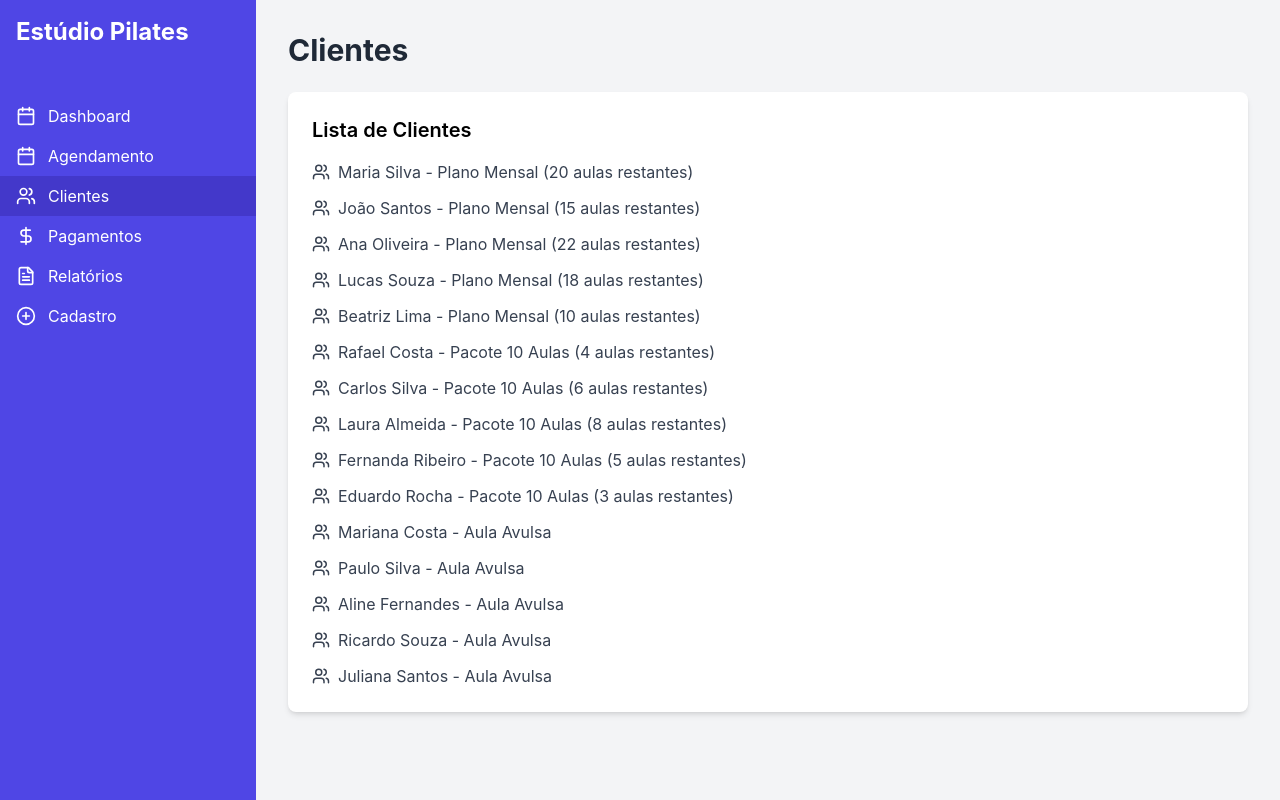
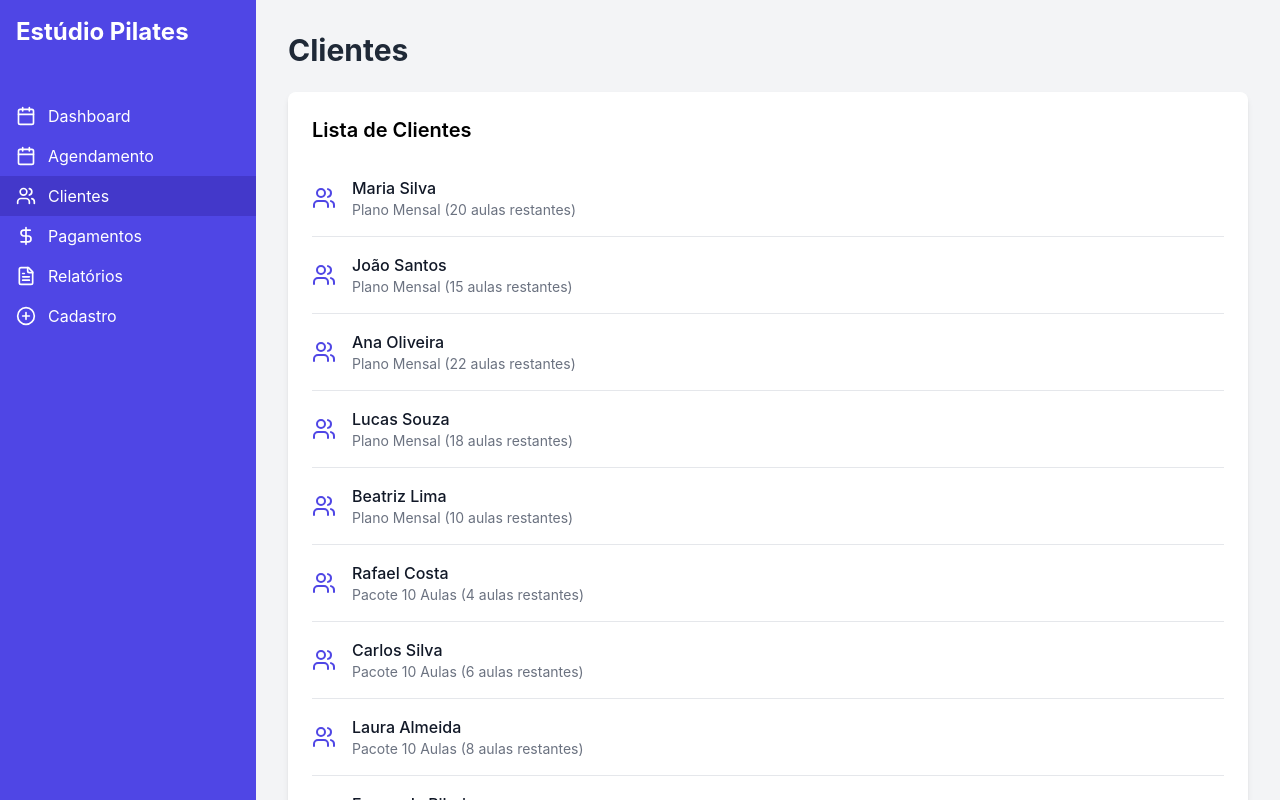
Before and after one commit to TamLeal/pilates-app, a React (Vite) app: page / in a window 1280 px wide. Both pictures are taken after a click on the button "Clientes". Built offline with nearby package versions, Linux system fonts and the light colour scheme.

Commit message:
change layout for clients

```diff
--- a/src/pages/Clientes.jsx
+++ b/src/pages/Clientes.jsx
@@ -1,78 +1,45 @@
 import React from 'react';
 import { Card, CardContent } from '../components/ui/card';
 import { Users } from 'lucide-react';
+
+const clientes = [
+  { name: 'Maria Silva', plan: 'Plano Mensal', remaining: '20 aulas restantes' },
+  { name: 'João Santos', plan: 'Plano Mensal', remaining: '15 aulas restantes' },
+  { name: 'Ana Oliveira', plan: 'Plano Mensal', remaining: '22 aulas restantes' },
+  { name: 'Lucas Souza', plan: 'Plano Mensal', remaining: '18 aulas restantes' },
+  { name: 'Beatriz Lima', plan: 'Plano Mensal', remaining: '10 aulas restantes' },
+  { name: 'Rafael Costa', plan: 'Pacote 10 Aulas', remaining: '4 aulas restantes' },
+  { name: 'Carlos Silva', plan: 'Pacote 10 Aulas', remaining: '6 aulas restantes' },
+  { name: 'Laura Almeida', plan: 'Pacote 10 Aulas', remaining: '8 aulas restantes' },
+  { name: 'Fernanda Ribeiro', plan: 'Pacote 10 Aulas', remaining: '5 aulas restantes' },
+  { name: 'Eduardo Rocha', plan: 'Pacote 10 Aulas', remaining: '3 aulas restantes' },
+  { name: 'Mariana Costa', plan: 'Aula Avulsa', remaining: '' },
+  { name: 'Paulo Silva', plan: 'Aula Avulsa', remaining: '' },
+  { name: 'Aline Fernandes', plan: 'Aula Avulsa', remaining: '' },
+  { name: 'Ricardo Souza', plan: 'Aula Avulsa', remaining: '' },
+  { name: 'Juliana Santos', plan: 'Aula Avulsa', remaining: '' },
+];
 
 const Clientes = () => (
   <div className="space-y-6">
     <Card>
       <CardContent>
         <h3 className="text-xl font-semibold mb-4">Lista de Clientes</h3>
-        <ul className="space-y-3">
-          {/* Plano Mensal */}
-          <li className="flex items-center text-gray-700">
-            <Users className="mr-2" size={18} />
-            <span>Maria Silva - Plano Mensal (20 aulas restantes)</span>
-          </li>
-          <li className="flex items-center text-gray-700">
-            <Users className="mr-2" size={18} />
-            <span>João Santos - Plano Mensal (15 aulas restantes)</span>
-          </li>
-          <li className="flex items-center text-gray-700">
-            <Users className="mr-2" size={18} />
-            <span>Ana Oliveira - Plano Mensal (22 aulas restantes)</span>
-          </li>
-          <li className="flex items-center text-gray-700">
-            <Users className="mr-2" size={18} />
-            <span>Lucas Souza - Plano Mensal (18 aulas restantes)</span>
-          </li>
-          <li className="flex items-center text-gray-700">
-            <Users className="mr-2" size={18} />
-            <span>Beatriz Lima - Plano Mensal (10 aulas restantes)</span>
-          </li>
-
-          {/* Pacote de Aulas */}
-          <li className="flex items-center text-gray-700">
-            <Users className="mr-2" size={18} />
-            <span>Rafael Costa - Pacote 10 Aulas (4 aulas restantes)</span>
-          </li>
-          <li className="flex items-center text-gray-700">
-            <Users className="mr-2" size={18} />
-            <span>Carlos Silva - Pacote 10 Aulas (6 aulas restantes)</span>
-          </li>
-          <li className="flex items-center text-gray-700">
-            <Users className="mr-2" size={18} />
-            <span>Laura Almeida - Pacote 10 Aulas (8 aulas restantes)</span>
-          </li>
-          <li className="flex items-center text-gray-700">
-            <Users className="mr-2" size={18} />
-            <span>Fernanda Ribeiro - Pacote 10 Aulas (5 aulas restantes)</span>
-          </li>
-          <li className="flex items-center text-gray-700">
-            <Users className="mr-2" size={18} />
-            <span>Eduardo Rocha - Pacote 10 Aulas (3 aulas restantes)</span>
-          </li>
-
-          {/* Aula Avulsa */}
-          <li className="flex items-center text-gray-700">
-            <Users className="mr-2" size={18} />
-            <span>Mariana Costa - Aula Avulsa</span>
-          </li>
-          <li className="flex items-center text-gray-700">
-            <Users className="mr-2" size={18} />
-            <span>Paulo Silva - Aula Avulsa</span>
-          </li>
-          <li className="flex items-center text-gray-700">
-            <Users className="mr-2" size={18} />
-            <span>Aline Fernandes - Aula Avulsa</span>
-          </li>
-          <li className="flex items-center text-gray-700">
-            <Users className="mr-2" size={18} />
-            <span>Ricardo Souza - Aula Avulsa</span>
-          </li>
-          <li className="flex items-center text-gray-700">
-            <Users className="mr-2" size={18} />
-            <span>Juliana Santos - Aula Avulsa</span>
-          </li>
+        <ul className="divide-y divide-gray-200">
+          {clientes.map((cliente, index) => (
+            <li
+              key={index}
+              className="flex items-center py-4 hover:bg-gray-50 transition-colors"
+            >
+              <Users className="mr-4 text-indigo-600" size={24} />
+              <div className="flex flex-col">
+                <span className="font-medium text-gray-900">{cliente.name}</span>
+                <span className="text-sm text-gray-500">
+                  {cliente.plan} {cliente.remaining && `(${cliente.remaining})`}
+                </span>
+              </div>
+            </li>
+          ))}
         </ul>
       </CardContent>
     </Card>
```
